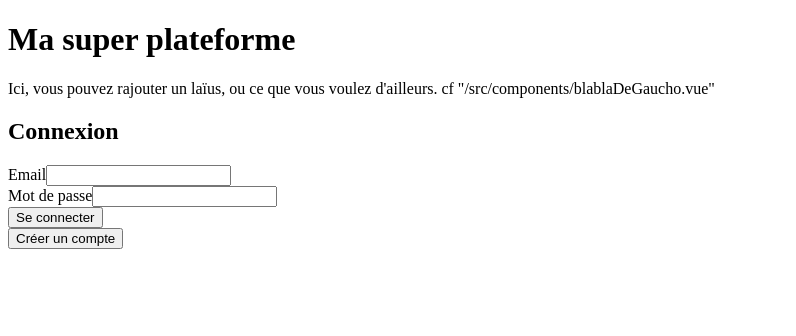
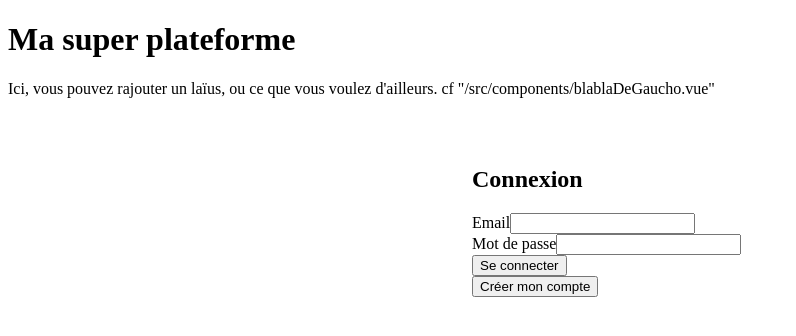
Before and after one commit to AMatteEoviz/amendements-commission-environnement, a Vue app: page / in a window 1280 px wide. Shown: the top 336 px of the page, without its empty margins (0-796 px from the left). Built offline with nearby package versions, Linux system fonts and the light colour scheme; no server answers.

Commit message:
réglage style auth components

```diff
--- a/src/components/auth/LogIn.vue
+++ b/src/components/auth/LogIn.vue
@@ -33,7 +33,7 @@ async function logIn() {
 
   <div v-show="!SignMod">
     <section class="auth-container">
-      <h1>Connexion</h1>
+        <h1>Connexion</h1>
 
       <form @submit.prevent="logIn">
         <div>
@@ -71,12 +71,23 @@ async function logIn() {
           {{ loading ? 'Connexion...' : 'Se connecter' }}
         </button>
       </form>
+          <button @click.prevent="SignMod=true">Créer mon compte</button>
+
     </section>
-    <button @click.prevent="SignMod=true">Créer un compte</button>
   </div>
 
   <div v-show="SignMod">
-      <SignIn />
-      <button @click.prevent="SignMod=false">Se connecter</button>
+      <SignIn @close="SignMod = false"/>
   </div>
 </template>
+
+
+<style scoped>
+  .auth-container {
+    width: min(150vw, 400px);
+    aspect-ratio: 1 / 1;
+    margin: 0 auto;
+    padding: 2rem;
+    box-sizing: border-box;
+  }
+</style>
--- a/src/components/auth/SignIn.vue
+++ b/src/components/auth/SignIn.vue
@@ -38,6 +38,8 @@ async function signIn() {
     loading.value = false
   }
 }
+
+  defineEmits(['close'])
 </script>
 
 <template>
@@ -84,5 +86,16 @@ async function signIn() {
         {{ loading ? 'Création...' : 'Créer mon compte' }}
       </button>
     </form>
+    <button @click="$emit('close')">
+      Se connecter
+    </button>
   </section>
 </template>
+
+
+<style scoped>
+  .auth-container {
+    max-width: 30%;
+    margin: 0 auto;
+  }
+</style>
```
